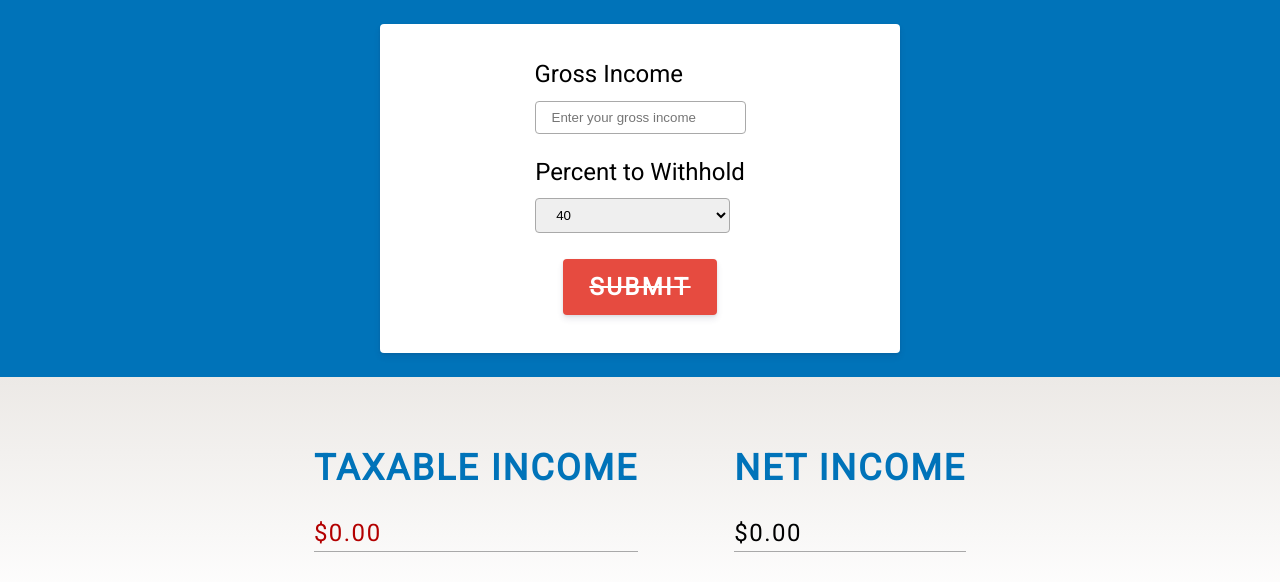
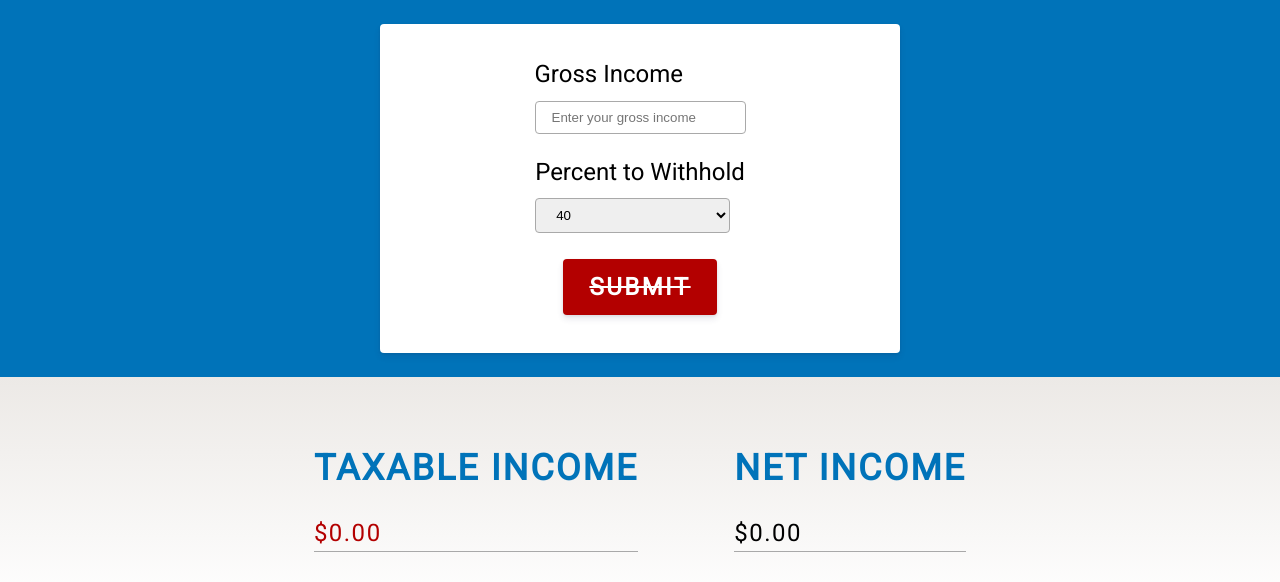
Before and after one commit to adriantoddross/set-aside, a React (Create React App) app: page / in a window 1280 px wide. Shown: the top 582 px of the page. Built offline with nearby package versions, Linux system fonts and the light colour scheme.

Commit message:
change red to meet WCAG AA AAA

```diff
--- a/src/Components/Button.css
+++ b/src/Components/Button.css
@@ -51,13 +51,13 @@
 
  .form-button:disabled {
     color: white;
-    background-color: #e64b40;
+    background-color: #B30000;
     text-decoration: line-through;
  }
 
  .form-button[disabled]:hover, .form-button[disabled]:focus, .form-button[disabled]:active  {
-  color: #e64b40;
-  border-color: #e64b40;
+  color: #B30000;
+  border-color: #B30000;
   background-color: white;
  }
 
```
